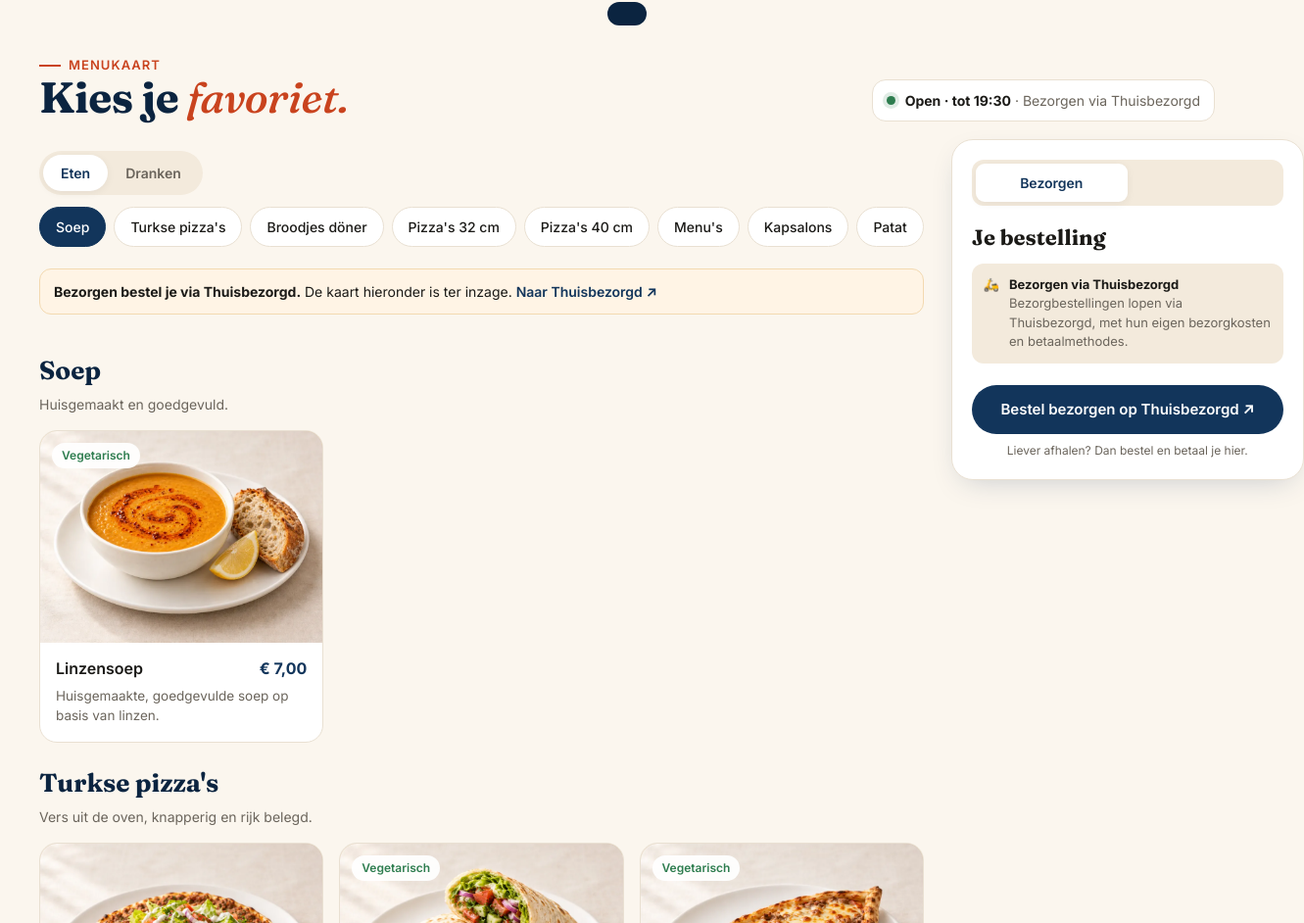
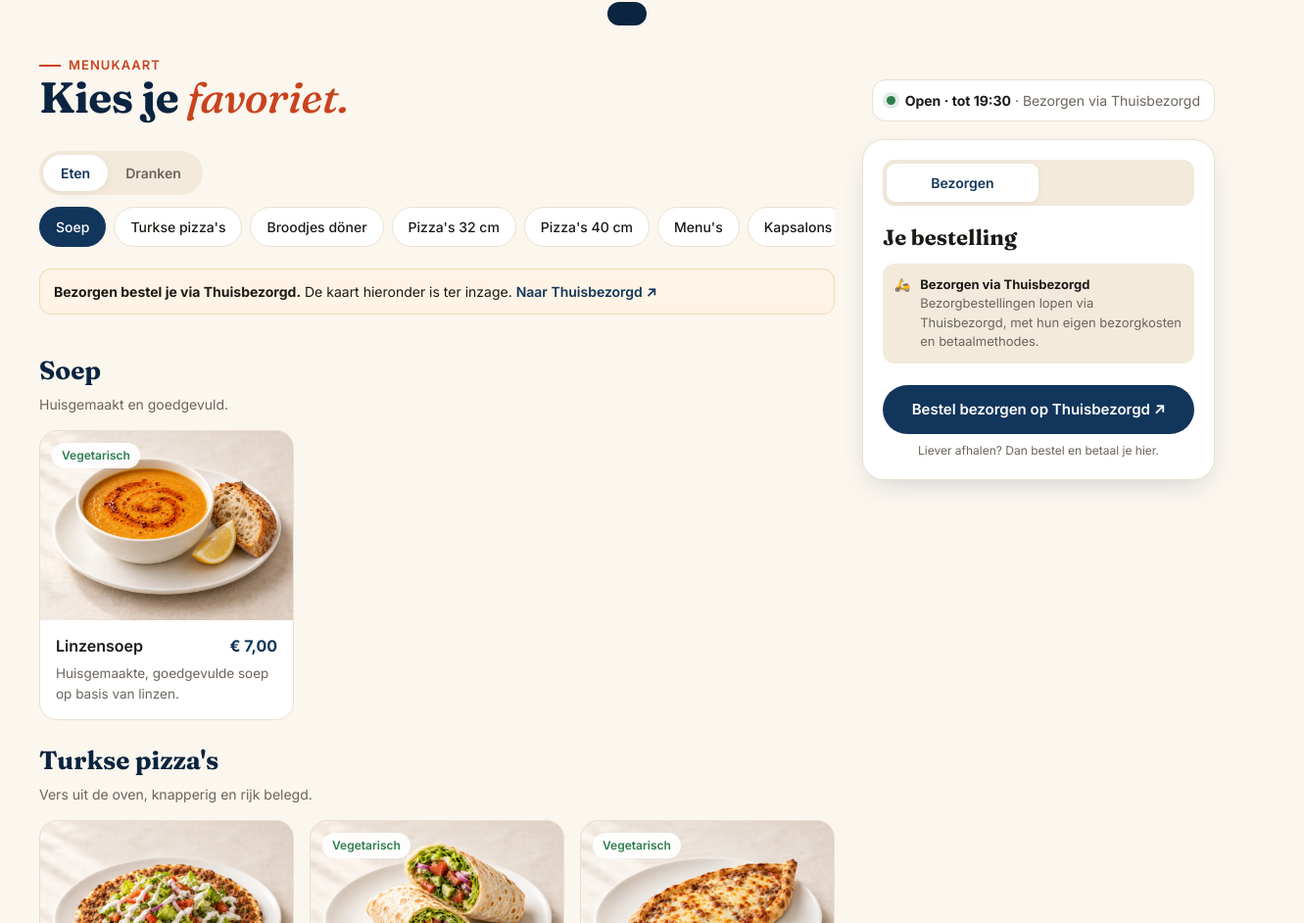
Before and after one commit to HUB24-cmd/eethuis-chef, a website: page index.html in a window 1280 px wide. Shown: the part 870-1812 px from the top of the page at 98% size, 1331 px wide, since content can reach past the window. Drawn offline with Linux system fonts and the light colour scheme.

Commit message:
Mobiel: pagina niet meer te breed (inzoomen) en niet meer terugspringen bij scrollen
- menukolom mag smaller worden dan de categoriebalk (minmax(0,1fr), min-width:0)
- actieve categorie wordt alleen in de balk zelf in beeld geschoven, niet de hele pagina
- invoervelden 16px zodat iPhone niet inzoomt

Co-Authored-By: Claude Opus 5.5 <noreply@anthropic.com>
Claude-Session: https://claude.ai/code/session_01WS7JVg3dFi8nvQZ3gSgr1x

```diff
--- a/index.html
+++ b/index.html
@@ -87,7 +87,9 @@ h2{font-family:Fraunces,serif;font-weight:700;font-size:clamp(30px,3.6vw,44px);l
 h2 em{font-weight:500;color:var(--accent-2)}
 .order-strip{display:flex;gap:10px;align-items:center;background:#fff;border:1px solid var(--line);border-radius:14px;padding:10px 14px;font-size:14px;color:var(--muted)}
 .order-strip b{color:var(--ink)}
-.layout{display:grid;grid-template-columns:1fr 360px;gap:28px;align-items:start}
+.layout{display:grid;grid-template-columns:minmax(0,1fr) 360px;gap:28px;align-items:start}
+.layout>*{min-width:0}
+html,body{overflow-x:hidden}
 .cats-bar{position:sticky;top:72px;z-index:20;background:var(--bg);padding:12px 0;margin-bottom:8px}
 .seg{display:inline-flex;background:var(--soft);border-radius:999px;padding:4px;margin-bottom:12px}
 .seg button{padding:8px 18px;border-radius:999px;font-weight:600;font-size:14px;color:var(--muted)}
@@ -211,7 +213,7 @@ footer a{color:#fff}
 
 /* Mobile */
 @media (max-width:1020px){
-  .layout{grid-template-columns:1fr}
+  .layout{grid-template-columns:minmax(0,1fr)}
   aside.cart{position:fixed;left:0;right:0;bottom:0;top:auto;border-radius:22px 22px 0 0;z-index:90;transform:translateY(100%);transition:.3s;max-height:85vh;overflow:auto}
   aside.cart.open{transform:none}
   .cart-pill{display:flex;position:fixed;left:16px;right:16px;bottom:16px;z-index:80;justify-content:space-between;background:var(--brand);color:#fff;border-radius:999px;padding:14px 22px;font-weight:600;box-shadow:var(--shadow)}
@@ -242,7 +244,7 @@ footer a{color:#fff}
 
 /* ---- bestellen / afrekenen ---- */
 .field{margin:10px 0}.field label{display:block;font-size:13px;font-weight:600;margin-bottom:4px}
-.field input,.field select,.field textarea{width:100%;padding:11px 12px;border:1.5px solid var(--line);border-radius:10px;font:inherit;font-size:15px;background:#fff;color:var(--ink)}
+.field input,.field select,.field textarea{width:100%;padding:11px 12px;border:1.5px solid var(--line);border-radius:10px;font:inherit;font-size:16px;background:#fff;color:var(--ink)}
 .field input:focus,.field select:focus,.field textarea:focus{outline:none;border-color:var(--brand)}
 .hp{position:absolute;left:-9999px;width:1px;height:1px;opacity:0}
 .terms{display:flex;gap:8px;align-items:flex-start;font-size:13px;color:var(--muted);margin:12px 0}.terms input{margin-top:3px;accent-color:var(--brand)}
@@ -530,7 +532,7 @@ function observe(){
   io&&io.disconnect();
   io=new IntersectionObserver(es=>es.forEach(e=>{if(e.isIntersecting){const id=e.target.id.replace("cat-","");
     document.querySelectorAll(".chip").forEach(c=>c.classList.toggle("on",c.dataset.cat===id));
-    const on=document.querySelector(".chip.on");on&&on.scrollIntoView({block:"nearest",inline:"center",behavior:"smooth"});}}),{rootMargin:"-40% 0px -55% 0px"});
+    const on=document.querySelector(".chip.on");if(on){const bar=on.parentElement;bar.scrollTo({left:on.offsetLeft-(bar.clientWidth-on.offsetWidth)/2,behavior:"smooth"})}}}),{rootMargin:"-40% 0px -55% 0px"});
   document.querySelectorAll(".cat-section").forEach(s=>io.observe(s));
 }
 
```
